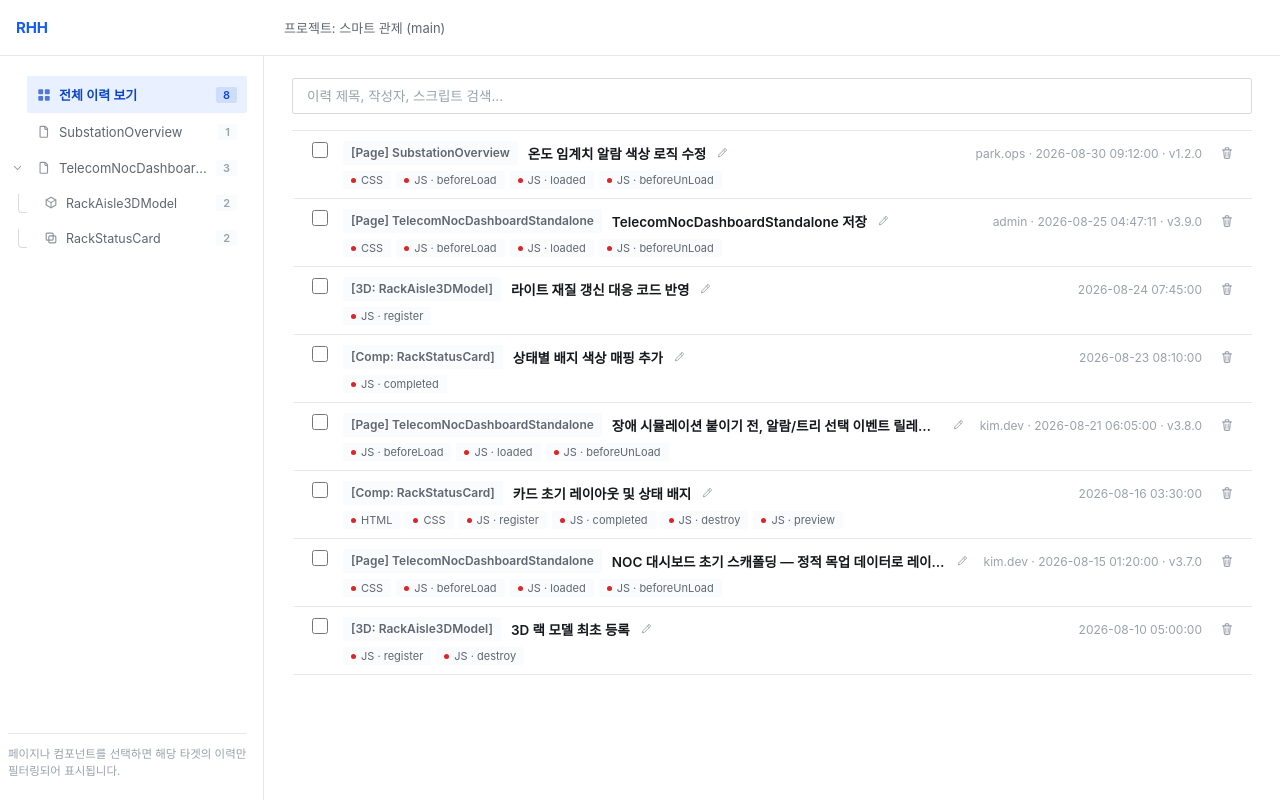
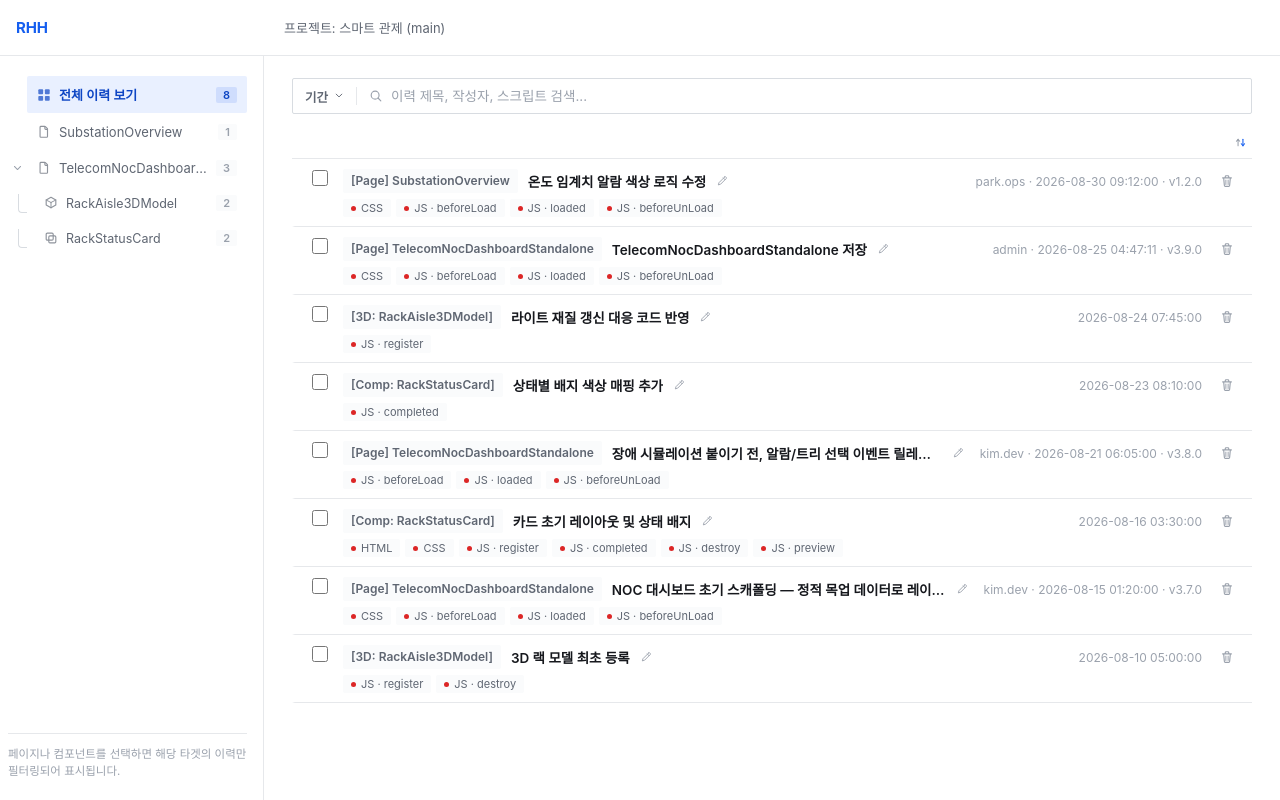
Before and after one commit to wemb-toyproject-rhh/2026_toy_project_h, a React (Vite) app: page / in a window 1280 px wide. Built offline with nearby package versions, Linux system fonts and the light colour scheme; a web font is replaced by a local one.

Commit message:
style: 정렬, 날짜별 필터링 아이콘 추가

```diff
--- a/src/components/common/EditableTitle.module.css
+++ b/src/components/common/EditableTitle.module.css
@@ -44,12 +44,12 @@
 .input {
   flex: 1;
   min-width: 0;
-  border: 1px solid var(--color-accent);
-  border-radius: var(--radius-sm);
-  padding: 1px 6px;
-  background: var(--color-surface);
+  border: none;
+  border-bottom: 1.5px solid var(--color-accent);
+  border-radius: 0;
+  padding: 1px 2px;
+  background: transparent;
   outline: none;
-  box-shadow: 0 0 0 3px var(--color-accent-soft);
 }
 
 .iconBtn {
--- a/src/components/common/Icon.jsx
+++ b/src/components/common/Icon.jsx
@@ -66,6 +66,19 @@ const ICONS = {
       <rect x="9" y="1.5" width="5.5" height="5.5" rx="1" fill="currentColor" />
       <rect x="1.5" y="9" width="5.5" height="5.5" rx="1" fill="currentColor" />
       <rect x="9" y="9" width="5.5" height="5.5" rx="1" fill="currentColor" />
+    </>
+  ),
+  search: (
+    <>
+      <circle
+        cx="7"
+        cy="7"
+        r="4.5"
+        fill="none"
+        stroke="currentColor"
+        strokeWidth="1.3"
+      />
+      <path d="M10.3 10.3 13.5 13.5" fill="none" stroke="currentColor" strokeWidth="1.3" strokeLinecap="round" />
     </>
   ),
   chevron: (
@@ -137,7 +150,42 @@ const ICONS = {
   ),
 };
 
-export default function Icon({ name, size = 14, className = "" }) {
+export default function Icon({ name, size = 14, className = "", direction }) {
+  if (name === "sortArrows") {
+    const upColor = direction === "asc" ? "var(--color-accent)" : "currentColor";
+    const downColor = direction === "desc" ? "var(--color-accent)" : "currentColor";
+
+    return (
+      <svg
+        className={className}
+        width={size}
+        height={size}
+        viewBox="0 0 16 16"
+        aria-hidden="true"
+        focusable="false"
+      >
+        <path d="M5 12V4" stroke={upColor} strokeWidth="1.3" strokeLinecap="round" />
+        <path
+          d="M3 6.5 5 4l2 2.5"
+          fill="none"
+          stroke={upColor}
+          strokeWidth="1.3"
+          strokeLinecap="round"
+          strokeLinejoin="round"
+        />
+        <path d="M11 4v8" stroke={downColor} strokeWidth="1.3" strokeLinecap="round" />
+        <path
+          d="M9 9.5 11 12l2-2.5"
+          fill="none"
+          stroke={downColor}
+          strokeWidth="1.3"
+          strokeLinecap="round"
+          strokeLinejoin="round"
+        />
+      </svg>
+    );
+  }
+
   const content = ICONS[name];
   if (!content) return null;
 
--- a/src/pages/HistoryListPage.jsx
+++ b/src/pages/HistoryListPage.jsx
@@ -1,8 +1,9 @@
-import { useReducer, useState } from "react";
+import { useEffect, useMemo, useReducer, useRef, useState } from "react";
 import { Link, useNavigate, useSearchParams } from "react-router-dom";
 import { filterEntriesByTarget, historyEntries, updateEntryTitle } from "../mocks/historyAdapter.js";
 import PRCard from "../components/history/PRCard.jsx";
 import Button from "../components/common/Button.jsx";
+import Icon from "../components/common/Icon.jsx";
 import styles from "./HistoryListPage.module.css";
 
 export default function HistoryListPage() {
@@ -10,6 +11,29 @@ export default function HistoryListPage() {
   const [searchParams] = useSearchParams();
   const navigate = useNavigate();
   const [, forceRerender] = useReducer((n) => n + 1, 0);
+  const [sortOrder, setSortOrder] = useState("desc");
+  const [dateFrom, setDateFrom] = useState("");
+  const [dateTo, setDateTo] = useState("");
+  const [filterOpen, setFilterOpen] = useState(false);
+  const filterWrapRef = useRef(null);
+
+  useEffect(() => {
+    if (!filterOpen) return undefined;
+
+    const handlePointerDown = (e) => {
+      if (!filterWrapRef.current?.contains(e.target)) setFilterOpen(false);
+    };
+    const handleKeyDown = (e) => {
+      if (e.key === "Escape") setFilterOpen(false);
+    };
+
+    document.addEventListener("mousedown", handlePointerDown);
+    document.addEventListener("keydown", handleKeyDown);
+    return () => {
+      document.removeEventListener("mousedown", handlePointerDown);
+      document.removeEventListener("keydown", handleKeyDown);
+    };
+  }, [filterOpen]);
 
   const handleRenameTitle = (id, newTitle) => {
     updateEntryTitle(id, newTitle);
@@ -17,10 +41,34 @@ export default function HistoryListPage() {
   };
 
   const targetId = searchParams.get("target");
-  const entries = filterEntriesByTarget(targetId);
   const activeTargetLabel = targetId
     ? historyEntries.find((entry) => entry.targetId === targetId)?.targetLabel
     : null;
+
+  const entries = useMemo(() => {
+    let list = filterEntriesByTarget(targetId);
+
+    if (dateFrom) {
+      const from = new Date(dateFrom);
+      list = list.filter((entry) => new Date(entry.savedAtRaw) >= from);
+    }
+    if (dateTo) {
+      const to = new Date(`${dateTo}T23:59:59.999`);
+      list = list.filter((entry) => new Date(entry.savedAtRaw) <= to);
+    }
+
+    return [...list].sort((a, b) => {
+      const diff = new Date(a.savedAtRaw) - new Date(b.savedAtRaw);
+      return sortOrder === "asc" ? diff : -diff;
+    });
+  }, [targetId, dateFrom, dateTo, sortOrder]);
+
+  const hasDateFilter = Boolean(dateFrom || dateTo);
+  const clearDateFilter = () => {
+    setDateFrom("");
+    setDateTo("");
+  };
+  const toggleSortOrder = () => setSortOrder((prev) => (prev === "desc" ? "asc" : "desc"));
 
   const toggleSelect = (id) => {
     setSelectedIds((prev) => {
@@ -34,11 +82,60 @@ export default function HistoryListPage() {
 
   return (
     <div className={styles.page}>
+      <div className={styles.searchBar} ref={filterWrapRef}>
+        <button
+          type="button"
+          className={styles.filterToggle}
+          aria-haspopup="true"
+          aria-expanded={filterOpen}
+          onClick={() => setFilterOpen((v) => !v)}
+        >
+          기간
+          {hasDateFilter && <span className={styles.filterDot} />}
+          <Icon name="chevron" size={10} className={styles.filterChevron} />
+        </button>
+
+        <span className={styles.searchDivider} />
+
+        <Icon name="search" size={14} className={styles.searchIcon} />
         <input
           type="text"
-        className={styles.search}
+          className={styles.searchInput}
           placeholder="이력 제목, 작성자, 스크립트 검색..."
         />
+
+        {filterOpen && (
+          <div className={styles.filterPanel}>
+            <div className={styles.filterSection}>
+              <span className={styles.filterLabel}>기간</span>
+              <div className={styles.dateRange}>
+                <input
+                  type="date"
+                  className={styles.dateInput}
+                  value={dateFrom}
+                  max={dateTo || undefined}
+                  onChange={(e) => setDateFrom(e.target.value)}
+                  aria-label="시작 날짜"
+                />
+                <span className={styles.dateSep}>~</span>
+                <input
+                  type="date"
+                  className={styles.dateInput}
+                  value={dateTo}
+                  min={dateFrom || undefined}
+                  onChange={(e) => setDateTo(e.target.value)}
+                  aria-label="종료 날짜"
+                />
+              </div>
+              {hasDateFilter && (
+                <button type="button" className={styles.dateReset} onClick={clearDateFilter}>
+                  기간 초기화
+                </button>
+              )}
+            </div>
+          </div>
+        )}
+      </div>
 
       {activeTargetLabel && (
         <div className={styles.filterChip}>
@@ -66,6 +163,20 @@ export default function HistoryListPage() {
         </div>
       )}
 
+      <div className={styles.listSection}>
+        <div className={styles.listHeader}>
+          <button
+            type="button"
+            className={styles.sortToggle}
+            onClick={toggleSortOrder}
+            aria-label={sortOrder === "desc" ? "최신순 (클릭 시 오래된순)" : "오래된순 (클릭 시 최신순)"}
+            title={sortOrder === "desc" ? "최신순" : "오래된순"}
+          >
+            <Icon name="sortArrows" size={13} direction={sortOrder} />
+            {sortOrder === "asc" && <span className={styles.sortDot} />}
+          </button>
+        </div>
+
         <div className={styles.list}>
           {entries.map((item) => (
             <PRCard
@@ -79,5 +190,6 @@ export default function HistoryListPage() {
           ))}
         </div>
       </div>
+    </div>
   );
 }
--- a/src/pages/HistoryListPage.module.css
+++ b/src/pages/HistoryListPage.module.css
@@ -6,26 +6,209 @@
   min-height: 0;
 }
 
-.search {
+.searchBar {
+  position: relative;
   width: 100%;
   flex-shrink: 0;
-  padding: 9px 14px;
+  display: flex;
+  align-items: stretch;
   border: 1px solid var(--color-border-strong);
   border-radius: var(--radius-sm);
+  background: var(--color-surface);
+  transition: border-color 0.15s ease, box-shadow 0.15s ease;
+}
+
+.searchBar:focus-within {
+  border-color: var(--color-accent);
+  box-shadow: 0 0 0 3px var(--color-accent-soft);
+}
+
+.filterToggle {
+  flex-shrink: 0;
+  display: flex;
+  align-items: center;
+  gap: 6px;
+  padding: 0 12px;
+  border: none;
+  background: transparent;
+  border-radius: var(--radius-sm) 0 0 var(--radius-sm);
+  font-size: 12.5px;
+  font-weight: 700;
+  color: var(--color-text-secondary);
+  cursor: pointer;
+  white-space: nowrap;
+  transition: color 0.12s ease, background 0.12s ease;
+}
+
+.filterToggle:hover {
+  color: var(--color-text);
+  background: var(--color-surface-sunken);
+}
+
+.filterDot {
+  width: 6px;
+  height: 6px;
+  border-radius: 50%;
+  background: var(--color-accent);
+  flex-shrink: 0;
+}
+
+.filterChevron {
+  flex-shrink: 0;
+  transform: rotate(90deg);
+  transition: transform 0.15s ease;
+}
+
+.filterToggle[aria-expanded="true"] .filterChevron {
+  transform: rotate(-90deg);
+}
+
+.searchDivider {
+  width: 1px;
+  flex-shrink: 0;
+  background: var(--color-border);
+  margin: 8px 0;
+}
+
+.searchIcon {
+  flex-shrink: 0;
+  align-self: center;
+  margin-left: 12px;
+  color: var(--color-text-muted);
+}
+
+.searchInput {
+  flex: 1;
+  min-width: 0;
+  border: none;
+  background: transparent;
+  padding: 9px 12px 9px 8px;
   font-size: 13.5px;
+  color: var(--color-text);
+  outline: none;
+}
+
+.searchInput::placeholder {
+  color: var(--color-text-muted);
+}
+
+.filterPanel {
+  position: absolute;
+  top: calc(100% + 6px);
+  left: 0;
+  z-index: 30;
+  display: flex;
+  flex-direction: column;
+  gap: 14px;
+  min-width: 280px;
+  padding: 14px 16px;
+  background: var(--color-surface);
+  border: 1px solid var(--color-border-strong);
+  border-radius: var(--radius-md);
+  box-shadow: var(--shadow-md);
+}
+
+.filterSection {
+  display: flex;
+  flex-direction: column;
+  gap: 6px;
+}
+
+.filterLabel {
+  font-size: 11.5px;
+  font-weight: 700;
+  color: var(--color-text-muted);
+  text-transform: uppercase;
+  letter-spacing: 0.03em;
+}
+
+.listSection {
+  display: flex;
+  flex-direction: column;
+  gap: 4px;
+  flex: 1;
+  min-height: 0;
+}
+
+.listHeader {
+  display: flex;
+  justify-content: flex-end;
+  flex-shrink: 0;
+}
+
+.sortToggle {
+  position: relative;
+  flex-shrink: 0;
+  display: flex;
+  align-items: center;
+  justify-content: center;
+  width: 24px;
+  height: 24px;
+  padding: 0;
+  border: none;
+  border-radius: var(--radius-sm);
+  background: transparent;
+  color: var(--color-text-muted);
+  cursor: pointer;
+  transition: color 0.12s ease, background 0.12s ease;
+}
+
+.sortDot {
+  position: absolute;
+  top: 2px;
+  right: 2px;
+  width: 6px;
+  height: 6px;
+  border-radius: 50%;
+  background: var(--color-accent);
+  box-shadow: 0 0 0 1.5px var(--color-surface);
+}
+
+.sortToggle:hover {
+  color: var(--color-accent);
+  background: var(--color-surface-sunken);
+}
+
+.dateRange {
+  display: flex;
+  align-items: center;
+  gap: 6px;
+  flex-shrink: 0;
+}
+
+.dateInput {
+  padding: 5px 8px;
+  border: 1px solid var(--color-border-strong);
+  border-radius: var(--radius-sm);
+  font-size: 12px;
   color: var(--color-text);
   background: var(--color-surface);
   outline: none;
   transition: border-color 0.15s ease, box-shadow 0.15s ease;
 }
 
-.search:focus {
+.dateInput:focus {
   border-color: var(--color-accent);
   box-shadow: 0 0 0 3px var(--color-accent-soft);
 }
 
-.search::placeholder {
+.dateSep {
+  font-size: 12px;
   color: var(--color-text-muted);
+}
+
+.dateReset {
+  padding: 0;
+  border: none;
+  background: none;
+  font-size: 12px;
+  color: var(--color-text-muted);
+  text-decoration: underline;
+  cursor: pointer;
+}
+
+.dateReset:hover {
+  color: var(--color-text);
 }
 
 .filterChip {
@@ -100,6 +283,8 @@
 .list {
   display: flex;
   flex-direction: column;
+  flex: 1;
+  min-height: 0;
   border-top: 1px solid var(--color-border);
   overflow-y: auto;
 }
```
Lines whose indentation alone changed are shown as unchanged.
